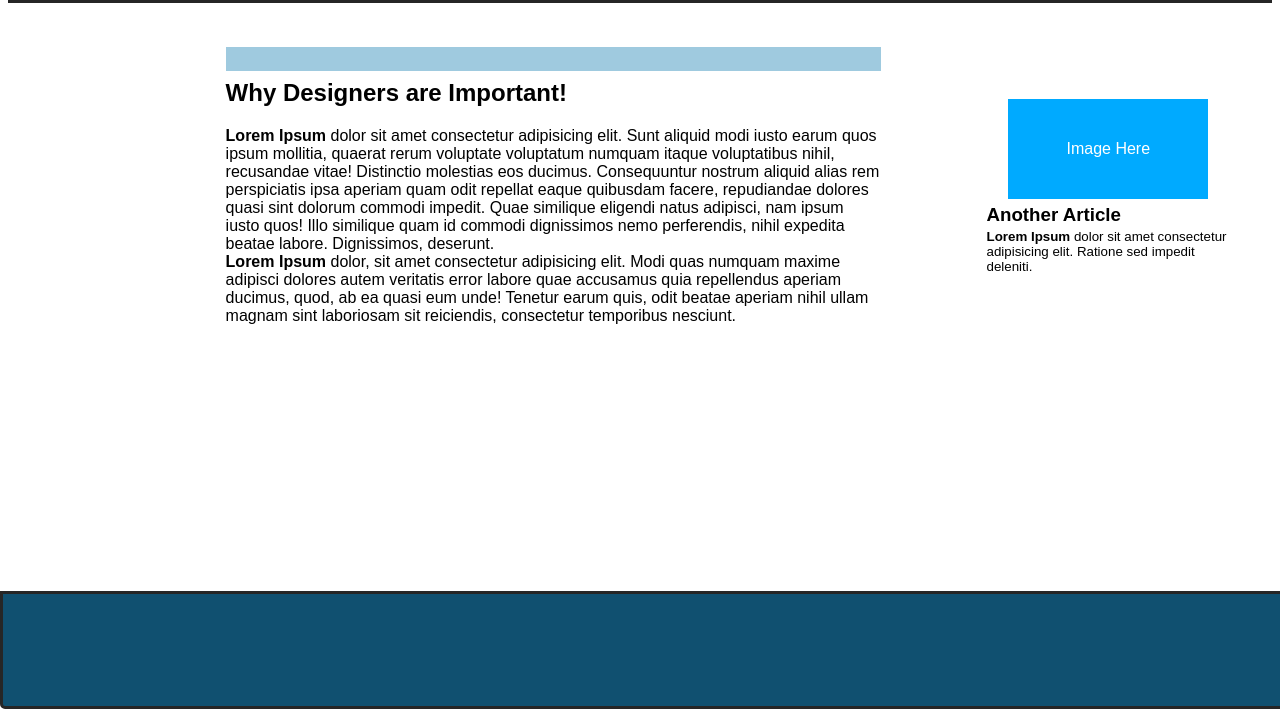
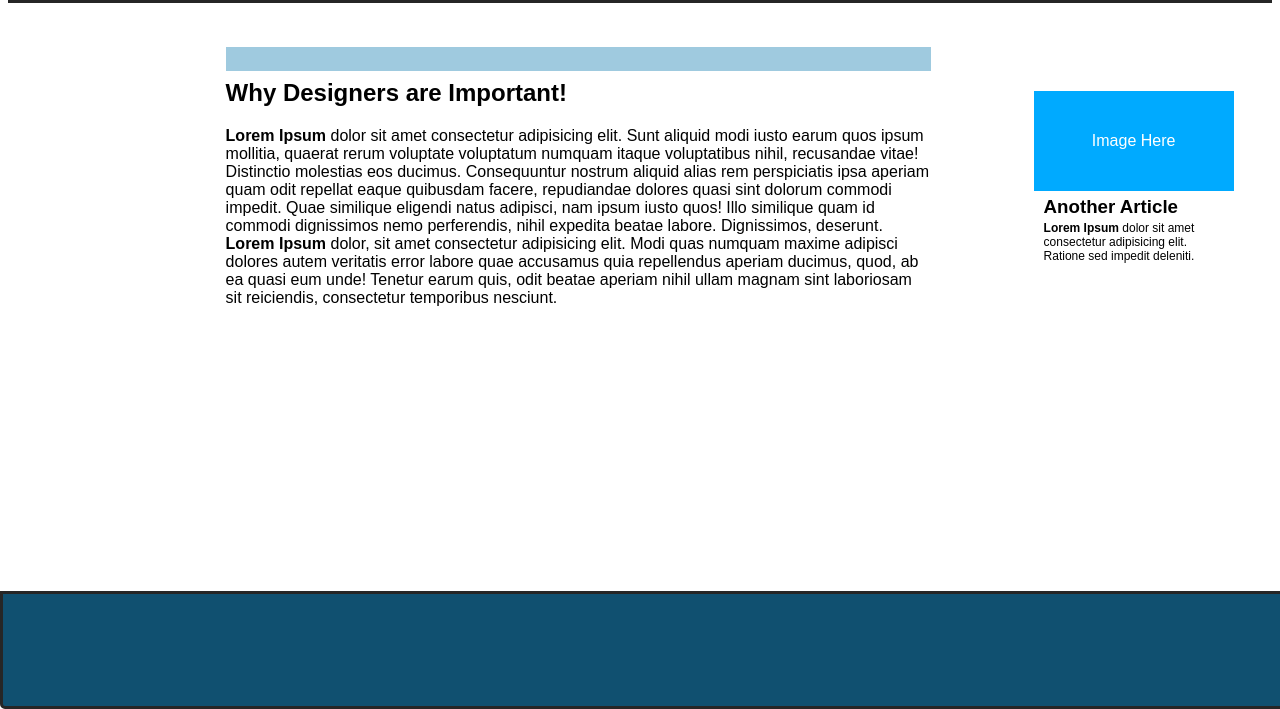
Before and after one commit to SamLimpic/cool-site, a plain HTML site: page index.html in a window 1280 px wide. Shown: the part 91-800 px from the top of the page. Drawn offline with Linux system fonts and the light colour scheme; a web font is replaced by a local one.

Commit message:
Finalized

```diff
--- a/index.html
+++ b/index.html
@@ -18,7 +18,7 @@
     </header>
 
     <main class="d-flex justify-center">
-        <section class="column width-60">
+        <section class="column">
             <h2>Why Designers are Important!</h2>
             <p><strong>Lorem Ipsum</strong> dolor sit amet consectetur adipisicing elit. Sunt aliquid modi iusto earum
                 quos ipsum mollitia, quaerat rerum voluptate voluptatum numquam itaque voluptatibus nihil, recusandae
@@ -34,13 +34,13 @@
                 reiciendis, consectetur temporibus nesciunt.
             </p>
         </section>
-        <article class="d-flex column center width-30">
+        <article class="d-flex column center">
             <div class="d-flex justify-center box">
                 <p>Image Here</p>
             </div>
-            <div class="d-flex column width-90">
-                <h3 class="p-a m-t">Another Article</h3>
-                <p class="small-text p-a m-t"><strong>Lorem Ipsum</strong> dolor sit amet consectetur adipisicing elit.
+            <div class="d-flex column article-width">
+                <h3 class="m-t">Another Article</h3>
+                <p class="small-text m-t"><strong>Lorem Ipsum</strong> dolor sit amet consectetur adipisicing elit.
                     Ratione sed
                     impedit deleniti.</p>
             </div>
--- a/style.css
+++ b/style.css
@@ -29,11 +29,21 @@ header {
 }
 
 section {
+    width: auto;
     padding-top: 1.5em;
+    padding-left: 17vw;
+    padding-right: 5vw;
+    margin-right: 3vw;
 }
 
 article {
     padding-top: 3em;
+    width: 250px;
+    margin-right: 3vw;
+}
+
+.article-width {
+    width: 90%;
 }
 
 footer {
@@ -62,31 +72,17 @@ h2 {
     border-top-color: var(--secondary-light);
 }
 
-.width-90 {
-    width: 90%;
-}
-
-.width-60{
-    width: 60%;
-    padding-left: 17vw;
-    padding-right: 5vw;
-}
-
-.width-30{
-    width: 30%;
-}
-
 .box {
     width:200px;
     height:100px;
     background-color: var(--secondary);
     color: var(--light);
     align-items: center;
-    margin-top: 3em;
+    margin-top: 5vh;
 }
 
 .small-text {
-    font-size: 10pt;
+    font-size: 9pt;
 }
 
 .p-1 {
@@ -99,11 +95,6 @@ h2 {
 
 .p-3 {
     padding: 2em;
-}
-
-.p-a {
-    padding-left: 2vw;
-    padding-right: 2vw;
 }
 
 .m-t {
```
